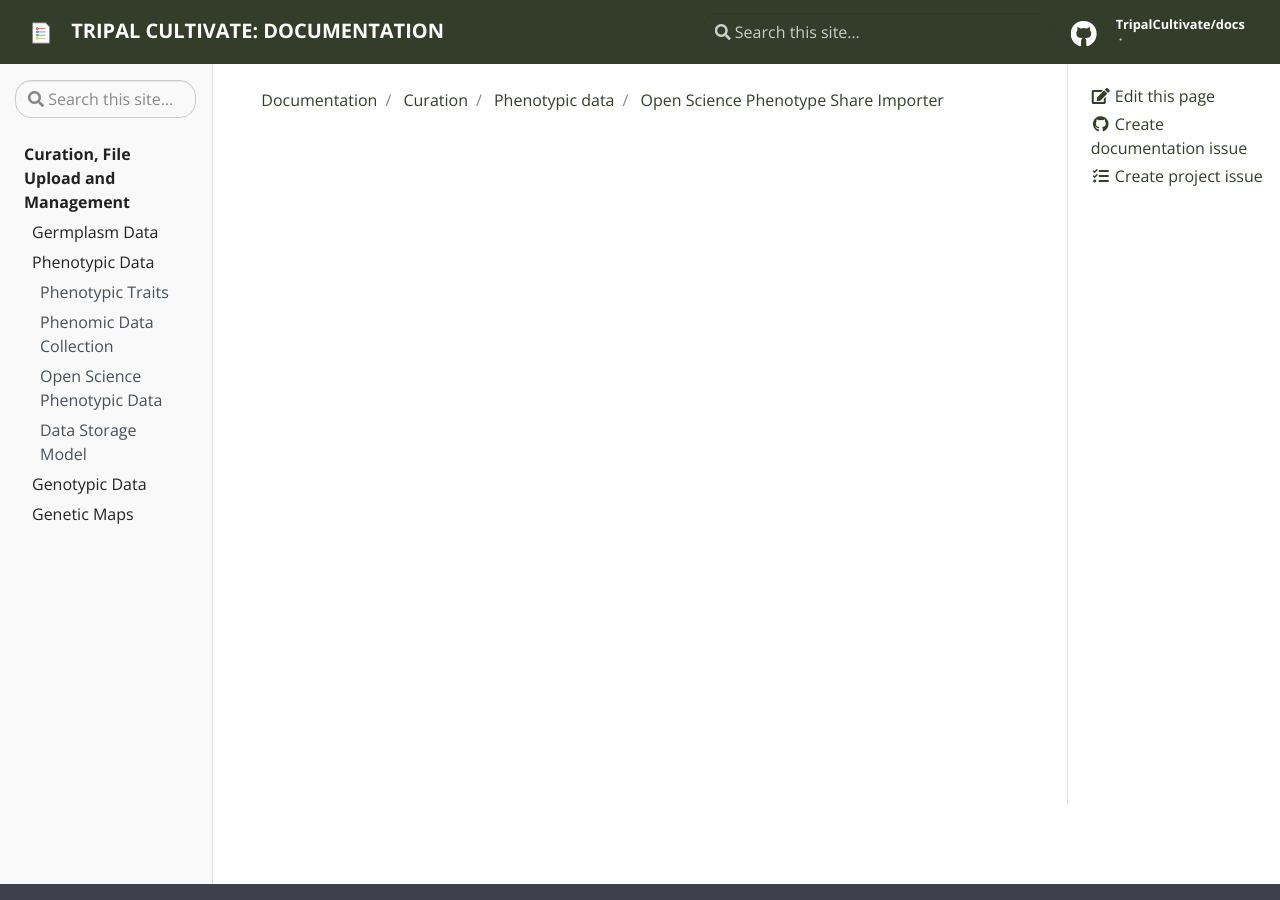
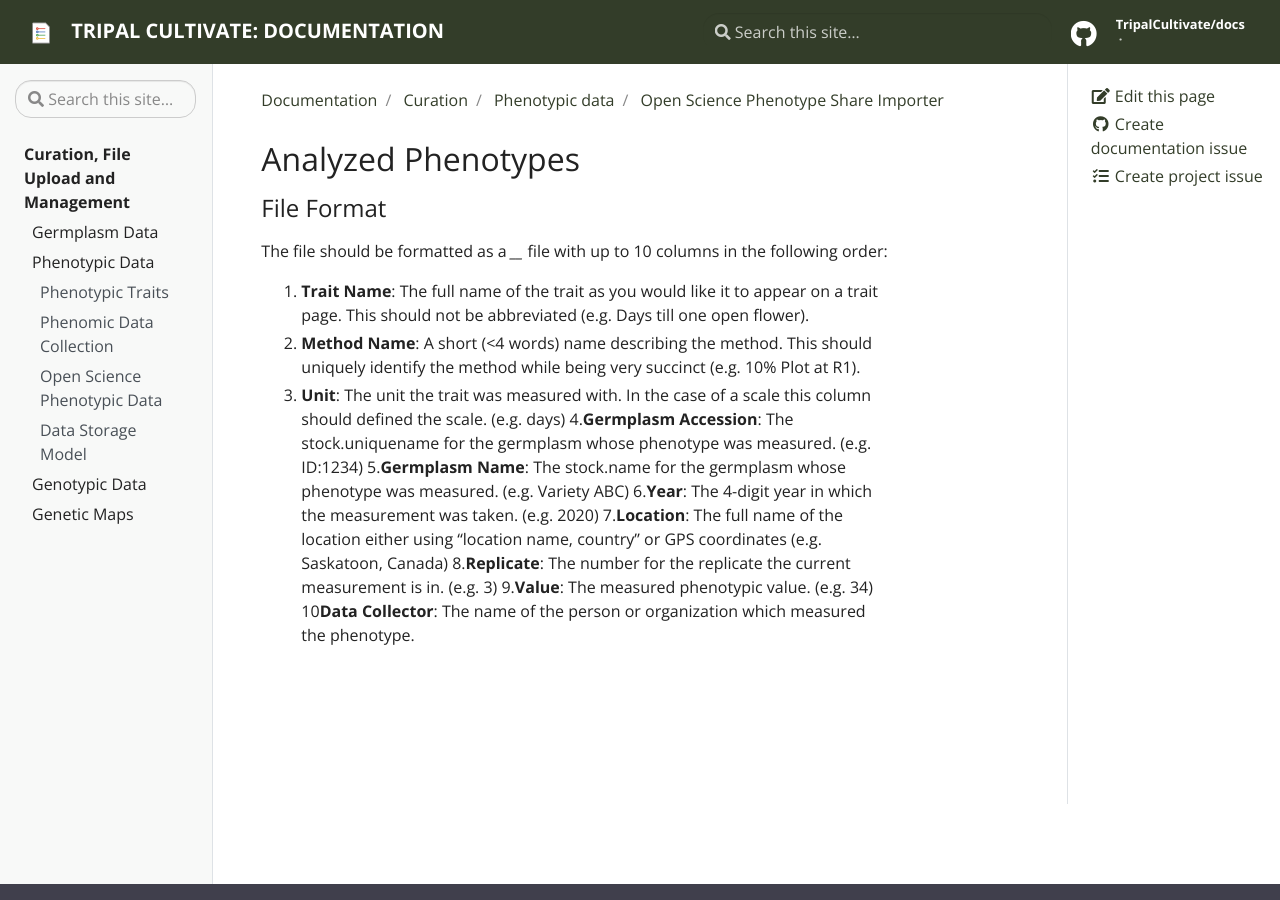
Before and after one commit to TripalCultivate/docs, a Jekyll site: the page built from _docs/curation/phenotypic-data/share-importer.md, in a window 1280 px wide and 900 px high. Built offline with Jekyll 4.4.1, drawn with Linux system fonts in a browser that asks for light colours.

Commit message:
Update share-importer.md

```diff
--- a/_docs/curation/phenotypic-data/share-importer.md
+++ b/_docs/curation/phenotypic-data/share-importer.md
@@ -5,3 +5,17 @@ tags:
   - importers
 description: This is documentation pertaining to import of shareable phenotypic data into the Chado database.
 ---
+## Analyzed Phenotypes
+
+### File Format
+The file should be formatted as a ____ file with up to 10 columns in the following order:
+1. **Trait Name**: The full name of the trait as you would like it to appear on a trait page. This should not be abbreviated (e.g. Days till one open flower).
+2. **Method Name**: A short (<4 words) name describing the method. This should uniquely identify the method while being very succinct (e.g. 10% Plot at R1).
+3. **Unit**: The unit the trait was measured with. In the case of a scale this column should defined the scale. (e.g. days)
+4.**Germplasm Accession**: The stock.uniquename for the germplasm whose phenotype was measured. (e.g. ID:1234)
+5.**Germplasm Name**: The stock.name for the germplasm whose phenotype was measured. (e.g. Variety ABC)
+6.**Year**: The 4-digit year in which the measurement was taken. (e.g. 2020)
+7.**Location**: The full name of the location either using “location name, country” or GPS coordinates (e.g. Saskatoon, Canada)
+8.**Replicate**: The number for the replicate the current measurement is in. (e.g. 3)
+9.**Value**: The measured phenotypic value. (e.g. 34)
+10**Data Collector**: The name of the person or organization which measured the phenotype.
```
